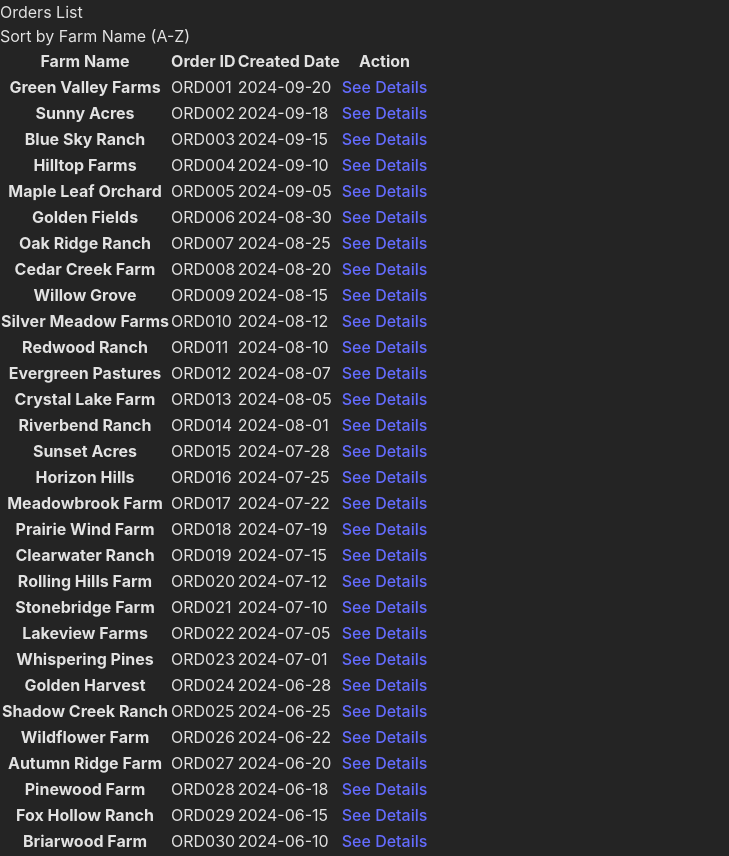
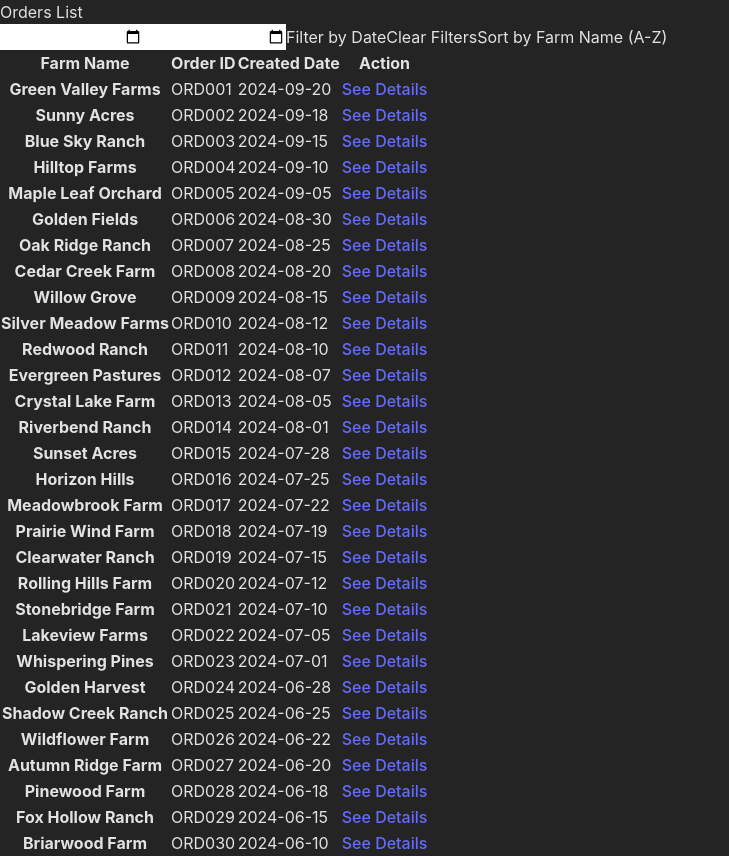
Before and after one commit to abdur-rehman-ali/trace-assessment, a React (Vite) app: page / in a window 1280 px wide. Shown: the whole page, without its empty margins (0-729 px from the left). Built offline with nearby package versions, Linux system fonts and the light colour scheme.

Commit message:
Filter data between start and end date

```diff
--- a/src/components/OrdersList.tsx
+++ b/src/components/OrdersList.tsx
@@ -7,6 +7,9 @@ const OrdersList = () => {
   const [orders, setOrders] = useState<Order[]>([]);
   const [loading, setLoading] = useState<boolean>(true);
   const [sortOrder, setSortOrder] = useState<string>('asc');
+  const [startDate, setStartDate] = useState<string>('');
+  const [endDate, setEndDate] = useState<string>('');
+  const [filteredOrders, setFilteredOrders] = useState<Order[]>([]);
 
   useEffect(() => {
     (async () => {
@@ -15,6 +18,7 @@ const OrdersList = () => {
         const response = await fetch(dataURL);
         const data = await response.json();
         setOrders(data);
+        setFilteredOrders(data);
       } catch (error) {
         console.error('Error loading orders:', error);
       } finally {
@@ -24,20 +28,42 @@ const OrdersList = () => {
   }, []);
 
   const sortOrders = (order: string) => {
-    const sortedOrders = [...orders].sort((a, b) => {
+    const sortedOrders = [...filteredOrders].sort((a, b) => {
       if (order === 'asc') {
         return a.farmName.localeCompare(b.farmName);
       } else {
         return b.farmName.localeCompare(a.farmName);
       }
     });
-    setOrders(sortedOrders);
+    setFilteredOrders(sortedOrders);
   };
 
   const handleSortChange = () => {
     const newSortOrder = sortOrder === 'asc' ? 'desc' : 'asc';
     setSortOrder(newSortOrder);
     sortOrders(newSortOrder);
+  };
+
+  const handleFilterChange = () => {
+    if (startDate && endDate && new Date(startDate) > new Date(endDate)) {
+      alert("Start date cannot be greater than end date.");
+      return;
+    }
+
+    const filtered = orders.filter(order => {
+      const orderDate = new Date(order.createdDate);
+      const isAfterStart = !startDate || orderDate >= new Date(startDate);
+      const isBeforeEnd = !endDate || orderDate <= new Date(endDate);
+      return isAfterStart && isBeforeEnd;
+    });
+
+    setFilteredOrders(filtered);
+  };
+
+  const clearFilters = () => {
+    setStartDate('');
+    setEndDate('');
+    setFilteredOrders(orders);
   };
 
   if (loading) {
@@ -48,32 +74,50 @@ const OrdersList = () => {
     <div className="relative overflow-x-auto shadow-md sm:rounded-lg">
       <div className="flex justify-between mb-4">
         <h1 className="text-xl font-bold">Orders List</h1>
-        <button
-          onClick={handleSortChange}
-          className="px-4 py-2 bg-blue-600 text-white rounded"
-        >
-          Sort by Farm Name ({sortOrder === 'asc' ? 'A-Z' : 'Z-A'})
-        </button>
+        <div className="flex items-center space-x-2">
+          <input
+            type="date"
+            value={startDate}
+            onChange={(e) => setStartDate(e.target.value)}
+            className="px-2 py-1 border rounded"
+          />
+          <input
+            type="date"
+            value={endDate}
+            onChange={(e) => setEndDate(e.target.value)}
+            className="px-2 py-1 border rounded"
+          />
+          <button
+            onClick={handleFilterChange}
+            className="px-4 py-2 bg-green-500 text-white rounded"
+          >
+            Filter by Date
+          </button>
+          <button
+            onClick={clearFilters}
+            className="px-4 py-2 bg-red-500 text-white rounded"
+          >
+            Clear Filters
+          </button>
+          <button
+            onClick={handleSortChange}
+            className="px-4 py-2 bg-blue-500 text-white rounded"
+          >
+            Sort by Farm Name ({sortOrder === 'asc' ? 'A-Z' : 'Z-A'})
+          </button>
+        </div>
       </div>
       <table className="w-full text-sm text-left rtl:text-right text-gray-500 dark:text-gray-400">
         <thead className="text-xs text-gray-700 uppercase bg-gray-50 dark:bg-gray-700 dark:text-gray-400">
           <tr>
-            <th scope="col" className="px-6 py-3">
-              Farm Name
-            </th>
-            <th scope="col" className="px-6 py-3">
-              Order ID
-            </th>
-            <th scope="col" className="px-6 py-3">
-              Created Date
-            </th>
-            <th scope="col" className="px-6 py-3">
-              Action
-            </th>
+            <th scope="col" className="px-6 py-3">Farm Name</th>
+            <th scope="col" className="px-6 py-3">Order ID</th>
+            <th scope="col" className="px-6 py-3">Created Date</th>
+            <th scope="col" className="px-6 py-3">Action</th>
           </tr>
         </thead>
         <tbody>
-          {orders.length > 0 && orders.map((order: SingleOrderProps) => (
+          {filteredOrders.length > 0 && filteredOrders.map((order: SingleOrderProps) => (
             <SingleOrder
               id={order.id}
               farmName={order.farmName}
```
